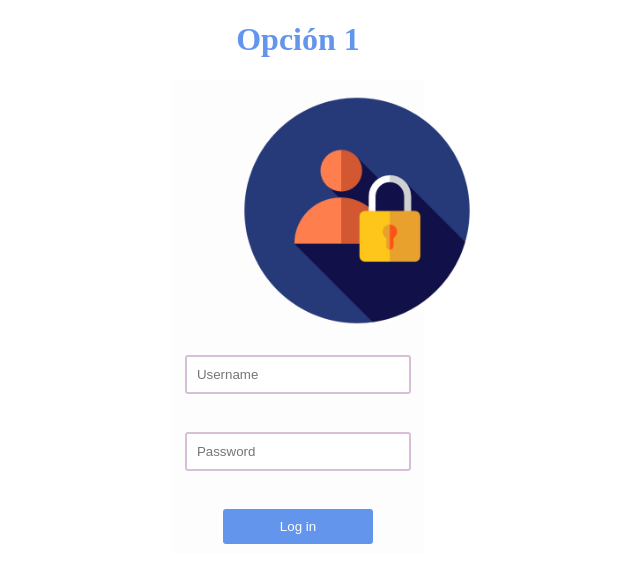
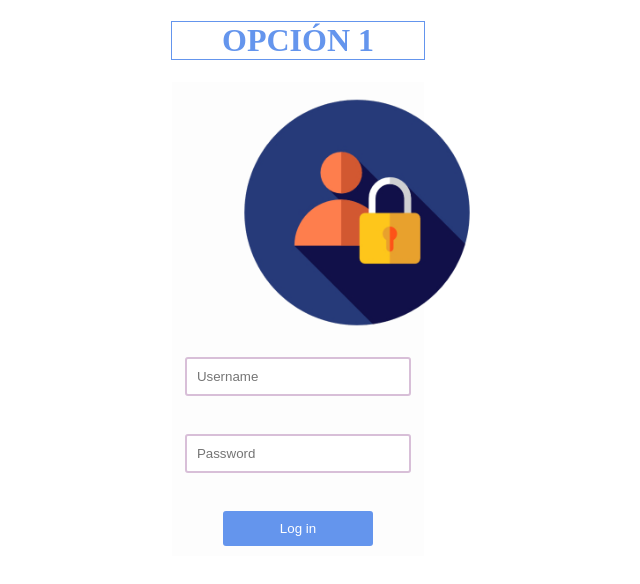
Before and after one commit to hariasfrancia/RETO_SEM2_OP1, a plain HTML site: page index.html in a window 1280 px wide. Shown: the whole page, without its empty margins (342-982 px from the left). Drawn offline with Linux system fonts and the light colour scheme.

Commit message:
Actualiza H1, con border

```diff
--- a/css/estilo_log.css
+++ b/css/estilo_log.css
@@ -1,8 +1,10 @@
 h1{
     color: cornflowerblue;
+    border: 1px solid cornflowerblue;
     margin-left: auto;
     margin-right: auto;
     text-align: center;
+    width: 20%;
 }
 section{
     background-color: rgb(253, 253, 253);
--- a/index.html
+++ b/index.html
@@ -9,7 +9,7 @@
 </head>
 <body>
     <head>
-        <h1>Opción 1</h1>
+        <h1>OPCIÓN 1</h1>
     </head>
     <main>
         <section>
```
